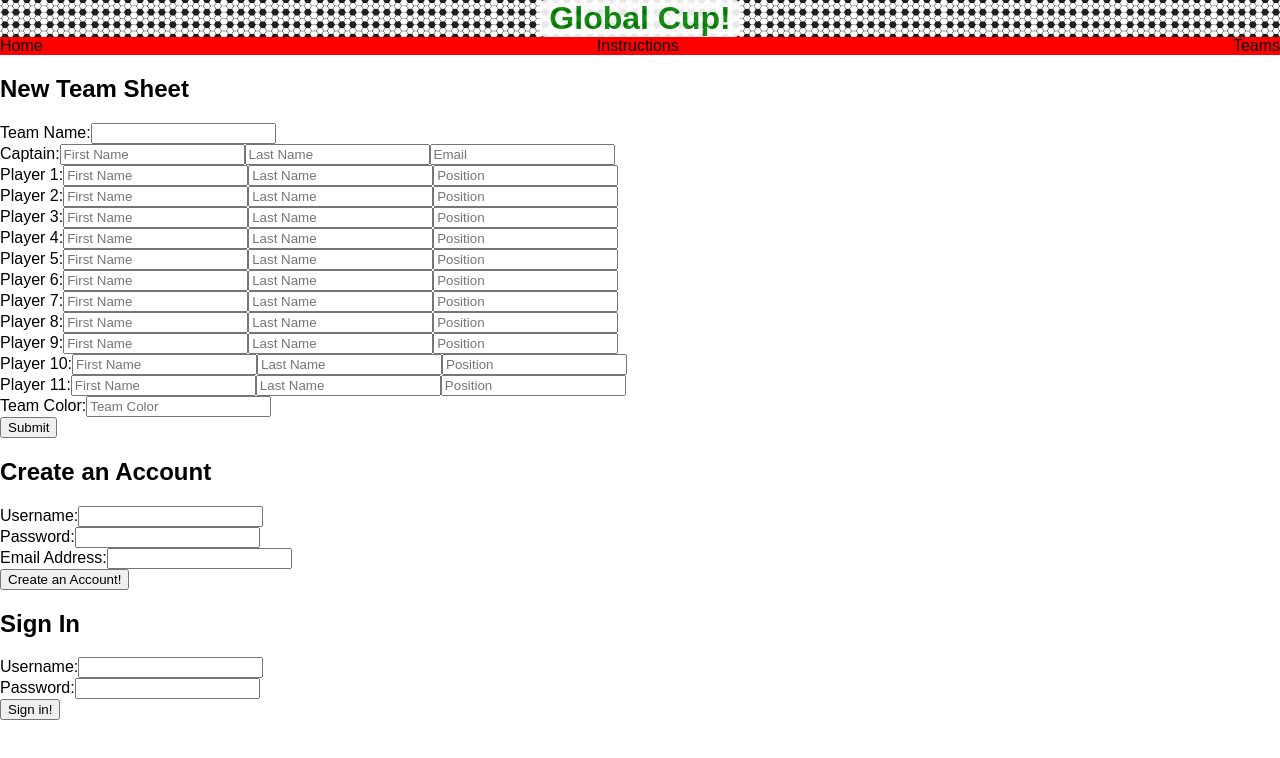
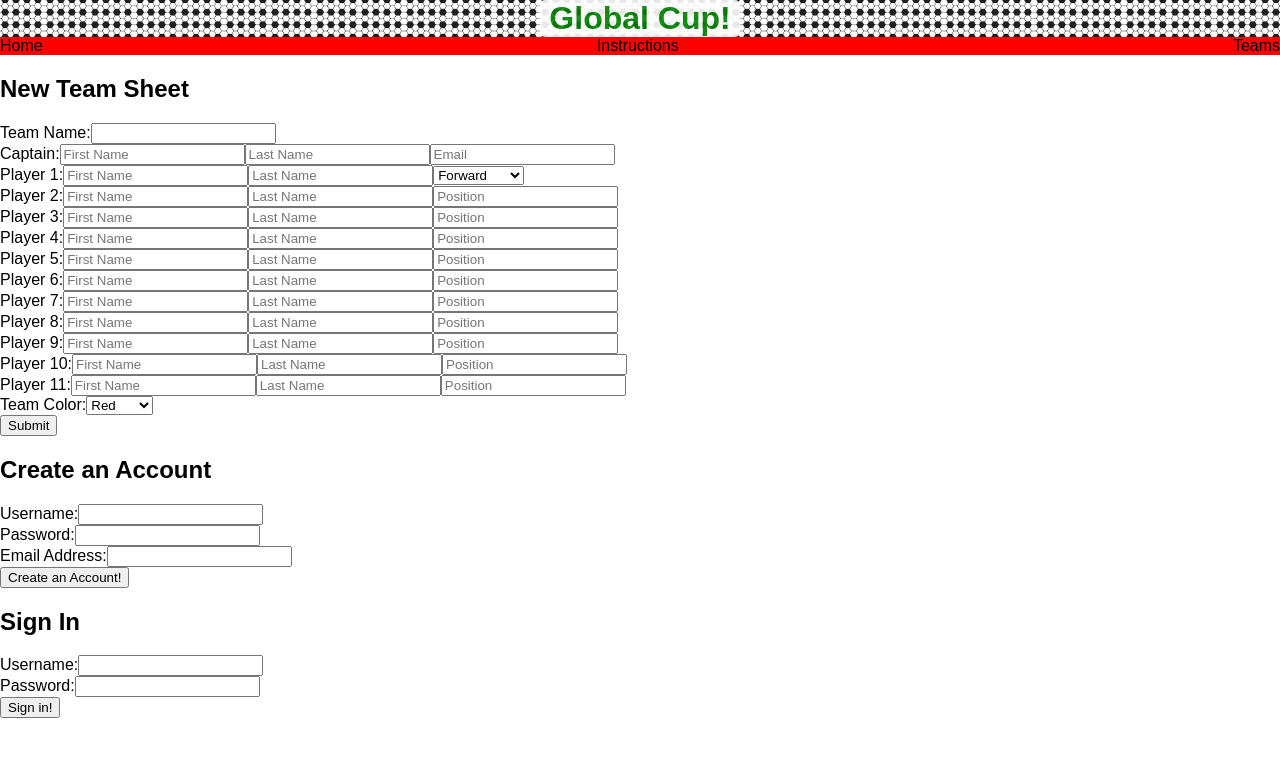
Before and after one commit to letimmy94/Project-3-front-end, a React (Create React App) app in the folder global-cup/: page / in a window 1280 px wide. Shown: the top 758 px of the page. Built offline with nearby package versions, Linux system fonts and the light colour scheme.

Commit message:
login form

```diff
--- a/global-cup/src/components/TeamForm/TeamForm.js
+++ b/global-cup/src/components/TeamForm/TeamForm.js
@@ -15,6 +15,7 @@ class TeamForm extends Component {
     this.setState({
       [e.target.name]: e.target.value
     })
+    console.log(this.state)
   }
 
   handleSubmit(e) {
@@ -136,12 +137,16 @@ class TeamForm extends Component {
               placeholder="Last Name"
               onChange={this.handleInput}
             />
-            <input
-              type="text"
+            <select
               name="position1"
-              placeholder="Position"
+              value={this.state.position1}
               onChange={this.handleInput}
-            />
+            >
+              <option value="F">Forward</option>
+              <option value="M">Midfielder</option>
+              <option value="D">Defender</option>
+              <option value="GK">Goalkeeper</option>
+            </select>
           </div>
           <div>
             <label htmlFor="players">Player 2:</label>
@@ -355,12 +360,22 @@ class TeamForm extends Component {
           </div>
           <div>
             <label htmlFor="color">Team Color:</label>
-            <input
-              type="text"
+            <select
               name="color"
-              placeholder="Team Color"
+              value={this.state.color}
               onChange={this.handleInput}
-            />
+            >
+              <option value="red">Red</option>
+              <option value="blue">Blue</option>
+              <option value="green">Green</option>
+              <option value="purple">Purple</option>
+              <option value="black">Black</option>
+              <option value="white">White</option>
+              <option value="yellow">Yellow</option>
+              <option value="orange">Orange</option>
+              <option value="gray">Gray</option>
+              <option value="pink">Pink</option>
+            </select>
           </div>
           <div>
             <button type="submit" onClick={this.handleSubmit}>
```
